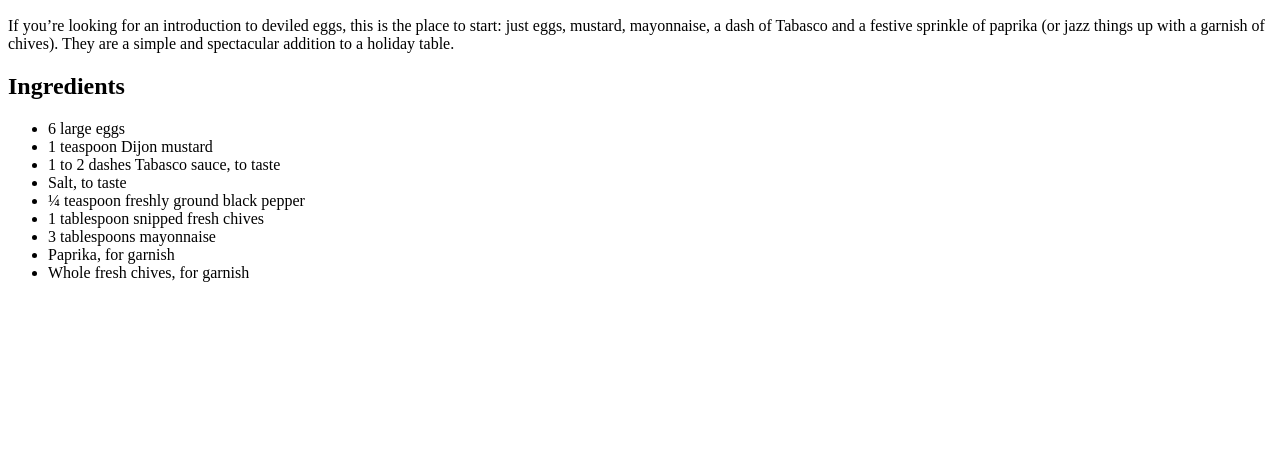
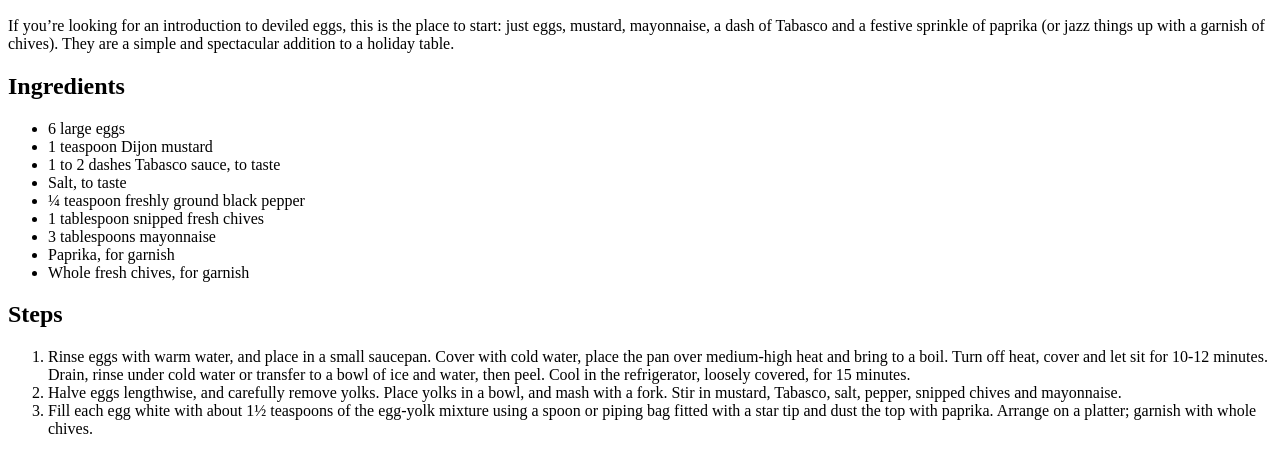
Before and after one commit to TundraCoder/odin-recipes, a plain HTML site: page recipes/deviledeggs.html in a window 1280 px wide. Shown: the part 434-888 px from the top of the page. Before the commit the page ends 800 px from the top, so only its background shows below. Drawn offline with Linux system fonts and the light colour scheme.

Commit message:
I added code I added a steps h2 element, an ol and the closing body and html tags deviledeggs.html

```diff
--- a/recipes/deviledeggs.html
+++ b/recipes/deviledeggs.html
@@ -1,9 +1,11 @@
 <!DOCTYPE html>
+<html lang="en">
     <head>
         <meta charset="UTF-8">
         <meta name="viewport" content="width=device-width, initial-scale, 1.0">
         <title>Deviled Eggs</title>
     </head>
+    <body>
         <h1>Deviled Eggs</h1>
         <img src="https://static01.nyt.com/images/2021/10/15/dining/aw-classic-deviled-eggs/aw-classic-deviled-eggs-master768.jpg?w=1280&q=75">
         <h2>Description</h2>
@@ -20,3 +22,11 @@ If you’re looking for an introduction to deviled eggs, this is the place to st
             <li>Paprika, for garnish</li>
             <li>Whole fresh chives, for garnish</li>
         </ul>
+        <h2>Steps</h2>
+        <ol>
+            <li>Rinse eggs with warm water, and place in a small saucepan. Cover with cold water, place the pan over medium-high heat and bring to a boil. Turn off heat, cover and let sit for 10-12 minutes. Drain, rinse under cold water or transfer to a bowl of ice and water, then peel. Cool in the refrigerator, loosely covered, for 15 minutes.</li>
+            <li>Halve eggs lengthwise, and carefully remove yolks. Place yolks in a bowl, and mash with a fork. Stir in mustard, Tabasco, salt, pepper, snipped chives and mayonnaise.</li>
+            <li>Fill each egg white with about 1½ teaspoons of the egg-yolk mixture using a spoon or piping bag fitted with a star tip and dust the top with paprika. Arrange on a platter; garnish with whole chives.</li>
+        </ol>
+    </body>
+</html>
```
Lines whose indentation alone changed are shown as unchanged.
